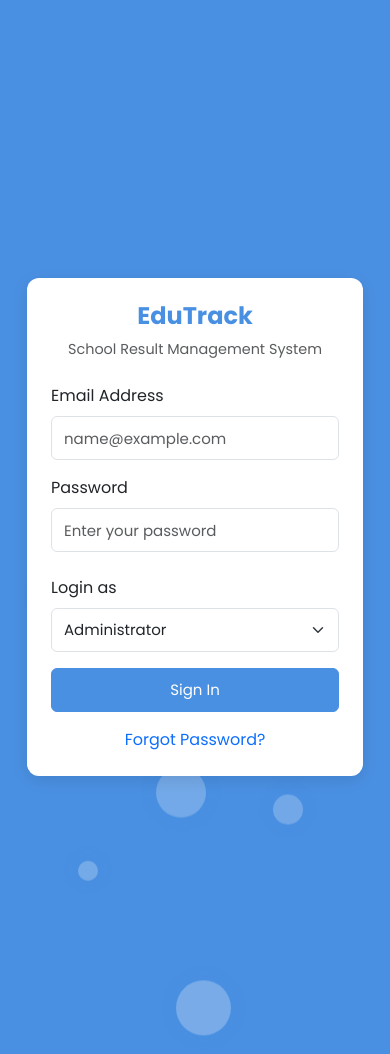
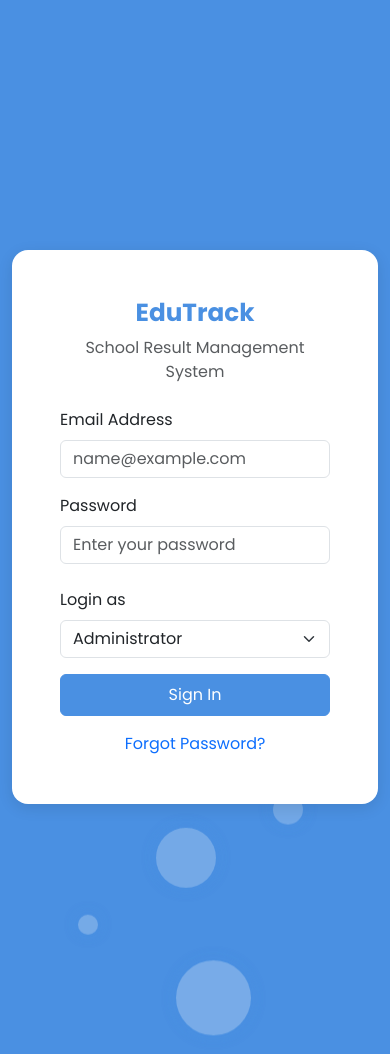
Before and after one commit to bewise-wis/Edutrack2, a Django app: template templates/accounts/login.html in a window 390 px wide. Run offline with Django 5.2, Linux system fonts and the light colour scheme; the template is opened without the code that fills it, so the values that code supplies are empty.

Commit message:
login.html

```diff
--- a/templates/accounts/login.html
+++ b/templates/accounts/login.html
@@ -21,7 +21,6 @@
             align-items: center;
             justify-content: center;
             animation: fadeIn 1s ease-out; /* Main container animation */
-            padding: 20px;
         }
 
         .card.login-card {
@@ -30,8 +29,6 @@
             border: none;
             animation: fadeInUp 0.8s ease-out 0.5s forwards; /* Animation for the card */
             opacity: 0; /* Starts hidden */
-            width: 100%;
-            max-width: 400px;
         }
 
         .text-primary {
@@ -40,8 +37,6 @@
 
         .form-control, .form-select {
             transition: all 0.3s ease; /* Smooth transition for inputs */
-            font-size: 16px !important; /* Prevents zoom on iOS */
-            height: 48px; /* Touch-friendly size */
         }
 
         .form-control:focus, .form-select:focus {
@@ -53,8 +48,6 @@
             background-color: #4a90e2;
             border-color: #4a90e2;
             transition: all 0.3s ease; /* Smooth transition for button */
-            height: 48px; /* Touch-friendly size */
-            font-size: 16px;
         }
 
         .btn-primary:hover {
@@ -84,48 +77,8 @@
                 transform: translateY(0);
             }
         }
+/* Animations */
 
-        /* Mobile Responsive Styles */
-        @media (max-width: 576px) {
-            .login-container {
-                padding: 15px;
-            }
-
-            .card.login-card {
-                margin: 0;
-                border-radius: 0.75rem;
-            }
-
-            .card-body {
-                padding: 1.5rem;
-            }
-
-            h2 {
-                font-size: 1.5rem;
-            }
-
-            .text-muted {
-                font-size: 0.9rem;
-            }
-        }
-
-        @media (max-width: 400px) {
-            .card-body {
-                padding: 1.25rem;
-            }
-
-            .btn-primary {
-                height: 44px;
-                font-size: 15px;
-            }
-
-            .form-control, .form-select {
-                height: 44px;
-                font-size: 15px !important;
-            }
-        }
-
-        /* Bubbles animation */
 .bubbles {
     position: absolute;
     width: 100%;
@@ -133,7 +86,7 @@
     overflow: hidden;
     top: 0;
     left: 0;
-            z-index: -1;
+    z-index: -1; /* Puts the bubbles behind the login card */
 }
 
 .bubbles div {
@@ -142,19 +95,20 @@
     list-style: none;
     width: 85px;
     height: 85px;
-            background: rgba(242, 245, 249, 0.3);
-            border-radius: 50%;
-            bottom: -150px;
-            animation: bubbleUp 10s linear infinite;
-            box-shadow: 0 0 15px rgba(74, 144, 226, 0.5);
+    background: rgba(242, 245, 249, 0.3); /* Matches the primary color with transparency */
+    border-radius: 50%; /* Makes them circular */
+    bottom: -150px; /* Starts them off-screen below the viewport */
+    animation: bubbleUp 10s linear infinite; /* Animates them with a consistent speed */
+    box-shadow: 0 0 15px rgba(74, 144, 226, 0.5); /* Adds a subtle glow */
 }
 
+/* We'll use different nth-child selectors to create variations in size, delay, and speed */
 .bubbles div:nth-child(1) {
     left: 10%;
-            width: 60px;
-            height: 60px;
+    width: 80px;
+    height: 80px;
     animation-delay: 0s;
-            animation-duration: 12s;
+    animation-duration: 15s;
 }
 
 .bubbles div:nth-child(2) {
@@ -162,22 +116,20 @@
     width: 20px;
     height: 20px;
     animation-delay: 2s;
-            animation-duration: 15s;
+    animation-duration: 18s;
 }
 
 .bubbles div:nth-child(3) {
     left: 25%;
     animation-delay: 2s;
-            width: 40px;
-            height: 40px;
 }
 
 .bubbles div:nth-child(4) {
     left: 40%;
-            width: 50px;
-            height: 50px;
+    width: 60px;
+    height: 60px;
     animation-delay: 0s;
-            animation-duration: 18s;
+    animation-duration: 22s;
 }
 
 .bubbles div:nth-child(5) {
@@ -189,10 +141,10 @@
 
 .bubbles div:nth-child(6) {
     left: 80%;
-            width: 40px;
-            height: 40px;
+    width: 50px;
+    height: 50px;
     animation-delay: 8s;
-            animation-duration: 16s;
+    animation-duration: 20s;
 }
 
 .bubbles div:nth-child(7) {
@@ -207,22 +159,22 @@
     width: 15px;
     height: 15px;
     animation-delay: 11s;
-            animation-duration: 10s;
+    animation-duration: 12s;
 }
 
 .bubbles div:nth-child(9) {
     left: 45%;
-            width: 55px;
-            height: 55px;
+    width: 75px;
+    height: 75px;
     animation-delay: 5s;
 }
 
 .bubbles div:nth-child(10) {
     left: 65%;
-            width: 70px;
-            height: 70px;
+    width: 90px;
+    height: 90px;
     animation-delay: 9s;
-            animation-duration: 20s;
+    animation-duration: 24s;
 }
 
 @keyframes bubbleUp {
@@ -235,27 +187,15 @@
         opacity: 0.5;
     }
 }
-
-        /* Touch device improvements */
-        .btn, .form-label {
-            cursor: pointer;
-        }
-
-        /* Prevent zoom on iOS */
-        @media screen and (max-width: 767px) {
-            input, select, textarea {
-                font-size: 16px !important;
-            }
-        }
     </style>
 </head>
 <body>
     <div class="login-container">
         <div class="container">
             <div class="row justify-content-center">
-                <div class="col-12">
+                <div class="col-xl-5 col-lg-6 col-md-8">
                     <div class="card login-card">
-                        <div class="card-body p-4">
+                        <div class="card-body p-5">
                             <div class="text-center mb-4">
                                 <h2 class="fw-bold text-primary">EduTrack</h2>
                                 <p class="text-muted">School Result Management System</p>
@@ -298,7 +238,7 @@
             </div>
         </div>
     </div>
-
+    <body>
     <div class="bubbles">
         <div></div>
         <div></div>
@@ -311,6 +251,7 @@
         <div></div>
         <div></div>
     </div>
+    </body>
 
     <script src="https://cdn.jsdelivr.net/npm/bootstrap@5.3.0/dist/js/bootstrap.bundle.min.js"></script>
 </body>
```
Lines whose indentation alone changed are shown as unchanged.
